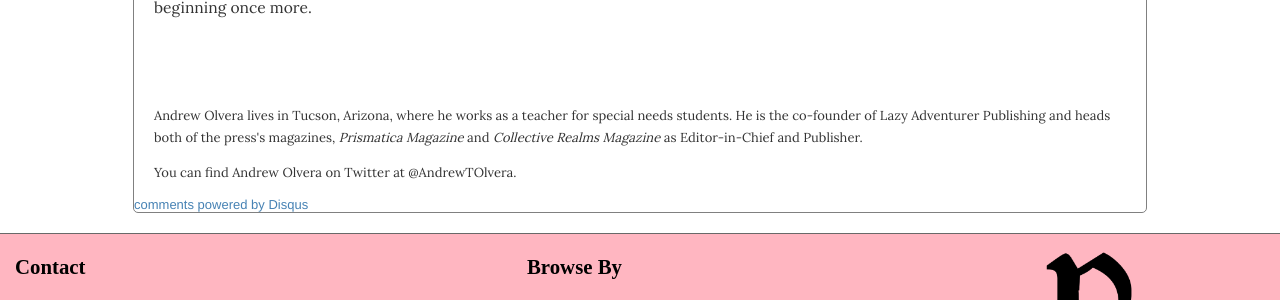
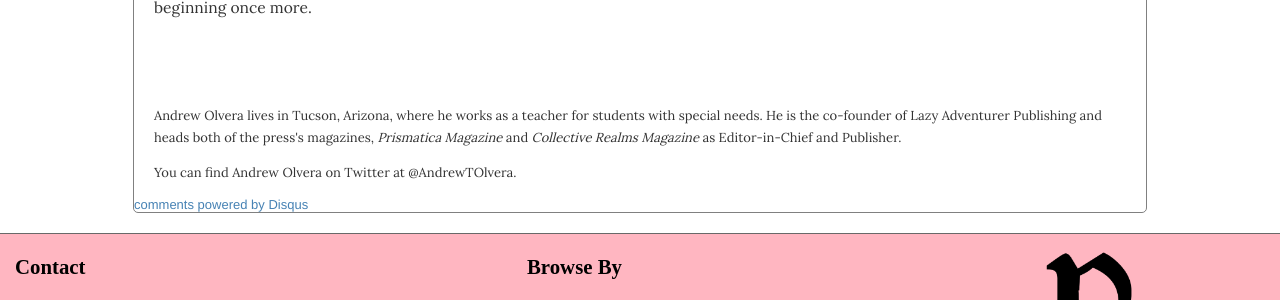
Before and after one commit to lazyadventurerpublishing/prismatica, a Jekyll site: the page built from _posts/2018-08-16-The Middle.md, in a window 1280 px wide and 900 px high, scrolled down 5796 px. Shown: the part 436-736 px from the top of the window. Built offline with Jekyll 4.4.1, drawn with Linux system fonts in a browser that asks for light colours; some web fonts are replaced; comment, search, counter and statistics services are not loaded.

Commit message:
Update 2018-08-16-The Middle.md

```diff
--- a/_posts/2018-08-16-The Middle.md
+++ b/_posts/2018-08-16-The Middle.md
@@ -176,5 +176,5 @@ When he finally pulled away from me, we stepped back and grinned like sheepish s
 
 <br>
 <br>
-<p class="credit">Andrew Olvera lives in Tucson, Arizona, where he works as a teacher for special needs students. He is the co-founder of Lazy Adventurer Publishing and heads both of the press's magazines, <i>Prismatica Magazine</i> and <i>Collective Realms Magazine</i> as Editor-in-Chief and Publisher.</p>
+<p class="credit">Andrew Olvera lives in Tucson, Arizona, where he works as a teacher for students with special needs. He is the co-founder of Lazy Adventurer Publishing and heads both of the press's magazines, <i>Prismatica Magazine</i> and <i>Collective Realms Magazine</i> as Editor-in-Chief and Publisher.</p>
 <p class="credit">You can find Andrew Olvera on Twitter at @AndrewTOlvera.</p>
```
